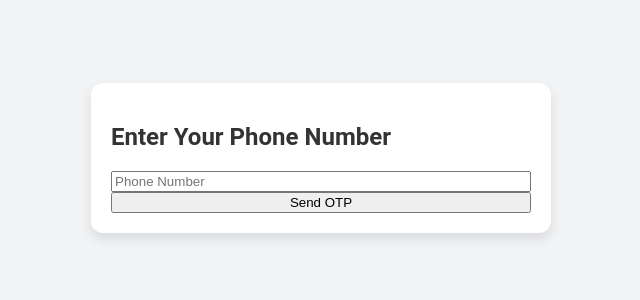
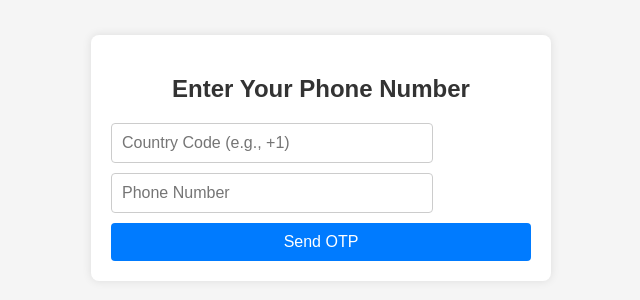
Before and after one commit to SAHAYOGESHWARAN/Real-time-chat-app, a website: page public/enterNumber.html in a window 1280 px wide. Shown: the part 242-542 px from the top of the page, without its empty margins (319-959 px from the left). Drawn offline with Linux system fonts and the light colour scheme.

Commit message:
chat app

```diff
--- a/public/enterNumber.html
+++ b/public/enterNumber.html
@@ -5,29 +5,82 @@
   <meta name="viewport" content="width=device-width, initial-scale=1.0">
   <title>Enter Number</title>
   <link rel="stylesheet" href="/css/style.css">
+  <style>
+    /* Inline CSS for demonstration; move to /css/style.css in production */
+    body {
+      font-family: Arial, sans-serif;
+      display: flex;
+      justify-content: center;
+      align-items: center;
+      height: 100vh;
+      margin: 0;
+      background-color: #f5f5f5;
+    }
+    .container {
+      background: #fff;
+      padding: 20px;
+      border-radius: 8px;
+      box-shadow: 0 0 10px rgba(0, 0, 0, 0.1);
+      text-align: center;
+    }
+    input[type="text"] {
+      padding: 10px;
+      font-size: 16px;
+      margin-bottom: 10px;
+      border: 1px solid #ccc;
+      border-radius: 4px;
+      width: 100%;
+      max-width: 300px;
+    }
+    button {
+      padding: 10px 20px;
+      font-size: 16px;
+      color: #fff;
+      background-color: #007bff;
+      border: none;
+      border-radius: 4px;
+      cursor: pointer;
+    }
+    button:hover {
+      background-color: #0056b3;
+    }
+  </style>
 </head>
 <body>
   <div class="container country-select">
     <h2>Enter Your Phone Number</h2>
+    <input type="text" id="countryCode" placeholder="Country Code (e.g., +1)">
     <input type="text" id="phoneNumber" placeholder="Phone Number">
     <button onclick="sendOtp()">Send OTP</button>
   </div>
 
   <script>
     function sendOtp() {
-      const countryCode = document.getElementById('countryCode').value;
-      const phoneNumber = document.getElementById('phoneNumber').value;
+      const countryCode = document.getElementById('countryCode').value.trim();
+      const phoneNumber = document.getElementById('phoneNumber').value.trim();
+
+      if (!countryCode || !phoneNumber) {
+        alert('Please enter both country code and phone number.');
+        return;
+      }
 
       fetch('/api/auth/sendOtp', {
         method: 'POST',
         headers: { 'Content-Type': 'application/json' },
         body: JSON.stringify({ country: countryCode, phone: phoneNumber })
-      }).then(response => response.json())
-        .then(data => {
-          if (data.message === 'OTP sent') {
-            location.href = '/confirmOtp.html';
-          }
-        });
+      })
+      .then(response => response.json())
+      .then(data => {
+        if (data.message === 'OTP sent') {
+          location.href = '/confirmOtp.html';
+        } else {
+          alert('Failed to send OTP. Please try again.');
+        }
+      })
+      .catch(error => {
+        console.error('Error sending OTP:', error);
+        alert('An error occurred. Please try again later.');
+      });
     }
   </script>
 </body>
```
